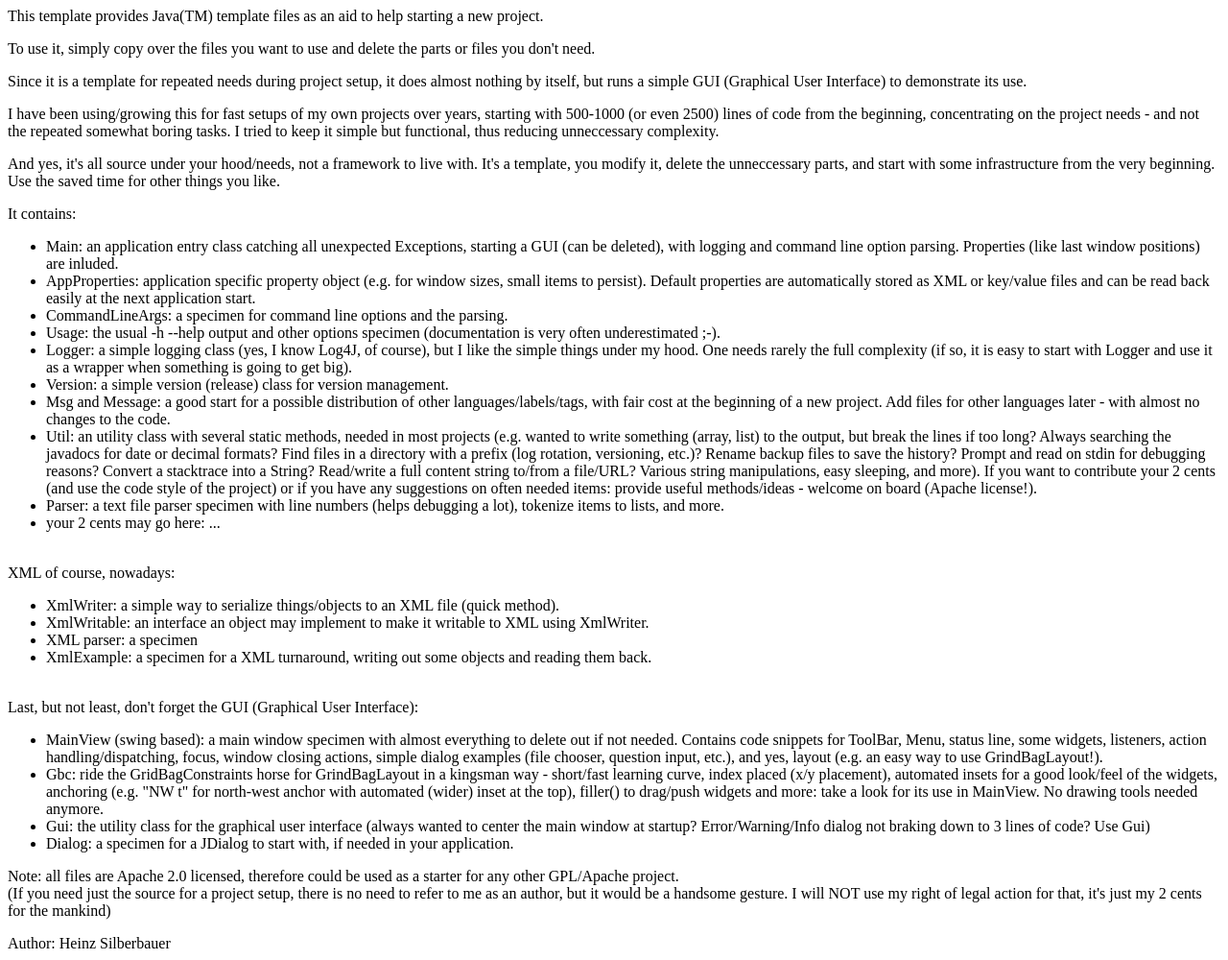
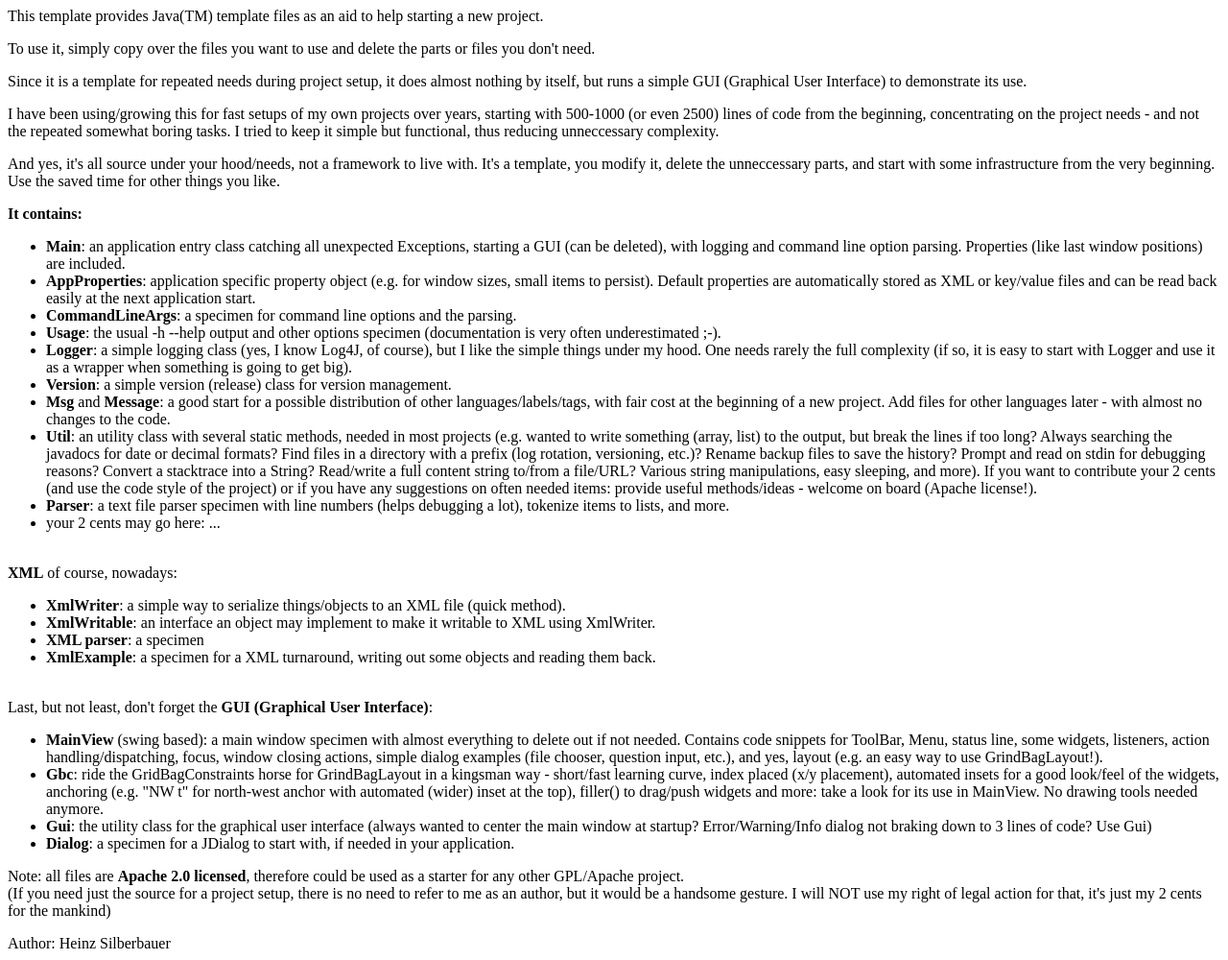
Before and after one commit to openworld42/JavaTemplate, a plain HTML site: page src/overview.html in a window 1280 px wide. Shown: the whole page at 96% size. Drawn offline with Linux system fonts and the light colour scheme.

Commit message:
fix minor html items

```diff
--- a/src/overview.html
+++ b/src/overview.html
@@ -16,21 +16,21 @@ thus reducing unneccessary complexity.</p>
 It's a template, you modify it, delete the unneccessary parts, and start with some infrastructure from
 the very beginning. Use the saved time for other things you like.</p>
 
-It contains:<br/>
+<b>It contains:</b><br/>
 <ul>
-	<li>Main: an application entry class catching all unexpected Exceptions, starting a GUI (can be deleted), with logging and
-		command line option parsing. Properties (like last window positions) are inluded.</li>
-	<li>AppProperties: application specific property object (e.g. for window sizes, small items to persist).
+	<li><b>Main</b>: an application entry class catching all unexpected Exceptions, starting a GUI (can be deleted), with logging and
+		command line option parsing. Properties (like last window positions) are included.</li>
+	<li><b>AppProperties</b>: application specific property object (e.g. for window sizes, small items to persist).
 		Default properties are automatically stored as XML or key/value files and can be read back easily at the next application start.</li>
-	<li>CommandLineArgs: a specimen for command line options and the parsing.</li>
-	<li>Usage: the usual -h --help output and other options specimen (documentation is very often underestimated ;-).</li>
-	<li>Logger: a simple logging class (yes, I know Log4J, of course), but I like the simple things under my hood.
+	<li><b>CommandLineArgs</b>: a specimen for command line options and the parsing.</li>
+	<li><b>Usage</b>: the usual -h --help output and other options specimen (documentation is very often underestimated ;-).</li>
+	<li><b>Logger</b>: a simple logging class (yes, I know Log4J, of course), but I like the simple things under my hood.
 		One needs rarely the full complexity (if so, it is easy to start with Logger and use it as a
 		wrapper when something is going to get big).</li>
-	<li>Version: a simple version (release) class for version management.</li>
-	<li>Msg and Message: a good start for a possible distribution of other languages/labels/tags, with fair cost at
+	<li><b>Version</b>: a simple version (release) class for version management.</li>
+	<li><b>Msg</b> and <b>Message</b>: a good start for a possible distribution of other languages/labels/tags, with fair cost at
 		the beginning of a new project. Add files for other languages later - with almost no changes to the code.</li>
-	<li>Util: an utility class with several static methods, needed in most projects (e.g. wanted to
+	<li><b>Util</b>: an utility class with several static methods, needed in most projects (e.g. wanted to
 		write something (array, list) to the output, but break the lines if too long?
 		Always searching the javadocs for date or decimal formats?
 		Find files in a directory with a prefix (log rotation, versioning, etc.)?
@@ -41,31 +41,31 @@ It contains:<br/>
 		Various string manipulations, easy sleeping, and more).
 		If you want to contribute your 2 cents (and use the code style of the project) or
 		if you have any suggestions on often needed items: provide useful methods/ideas - welcome on board (Apache license!).</li>
-	<li>Parser: a text file parser specimen with line numbers (helps debugging a lot), tokenize items to lists, and more.</li>
+	<li><b>Parser</b>: a text file parser specimen with line numbers (helps debugging a lot), tokenize items to lists, and more.</li>
 	<li>your 2 cents may go here: ...</li>
 </ul><br/>
-XML of course, nowadays:
+<b>XML</b> of course, nowadays:
 <ul>
-	<li>XmlWriter: a simple way to serialize things/objects to an XML file (quick method).</li>
-	<li>XmlWritable: an interface an object may implement to make it writable to XML using XmlWriter.</li>
-	<li>XML parser: a specimen</li>
-	<li>XmlExample: a specimen for a XML turnaround, writing out some objects and reading them back.</li>
+	<li><b>XmlWriter</b>: a simple way to serialize things/objects to an XML file (quick method).</li>
+	<li><b>XmlWritable</b>: an interface an object may implement to make it writable to XML using XmlWriter.</li>
+	<li><b>XML parser</b>: a specimen</li>
+	<li><b>XmlExample</b>: a specimen for a XML turnaround, writing out some objects and reading them back.</li>
 </ul><br/>
-Last, but not least, don't forget the GUI (Graphical User Interface):
+Last, but not least, don't forget the <b>GUI (Graphical User Interface)</b>:
 <ul>
-	<li>MainView (swing based): a main window specimen with almost everything to delete out if not needed.
+	<li><b>MainView</b> (swing based): a main window specimen with almost everything to delete out if not needed.
 		Contains code snippets for ToolBar, Menu, status line, some widgets, listeners, action handling/dispatching, focus, window closing actions,
 		simple dialog examples (file chooser, question input, etc.), and yes, layout (e.g. an easy way to use GrindBagLayout!).</li>
-	<li>Gbc: ride the GridBagConstraints horse for GrindBagLayout in a kingsman way - short/fast learning curve,
+	<li><b>Gbc</b>: ride the GridBagConstraints horse for GrindBagLayout in a kingsman way - short/fast learning curve,
 		index placed (x/y placement), automated insets for a good look/feel of the widgets, anchoring (e.g. "NW t" for
 		north-west anchor with automated (wider) inset at the top),
 		filler() to drag/push widgets and more: take a look for its use in MainView. No drawing tools needed anymore.</li>
-	<li>Gui: the utility class for the graphical user interface (always wanted to center the main window at startup?
+	<li><b>Gui</b>: the utility class for the graphical user interface (always wanted to center the main window at startup?
 		Error/Warning/Info dialog not braking down to 3 lines of code? Use Gui)</li>
-	<li>Dialog: a specimen for a JDialog to start with, if needed in your application.</li>
+	<li><b>Dialog</b>: a specimen for a JDialog to start with, if needed in your application.</li>
 </ul>
 
-<p>Note: all files are Apache 2.0 licensed, therefore could be used as a starter for any other GPL/Apache project.<br/>
+<p>Note: all files are <b>Apache 2.0 licensed</b>, therefore could be used as a starter for any other GPL/Apache project.<br/>
 (If you need just the source for a project setup, there is no need to refer to me as an author, but it would be a handsome gesture.
 I will NOT use my right of legal action for that, it's just my 2 cents for the mankind)</p>
 
```
